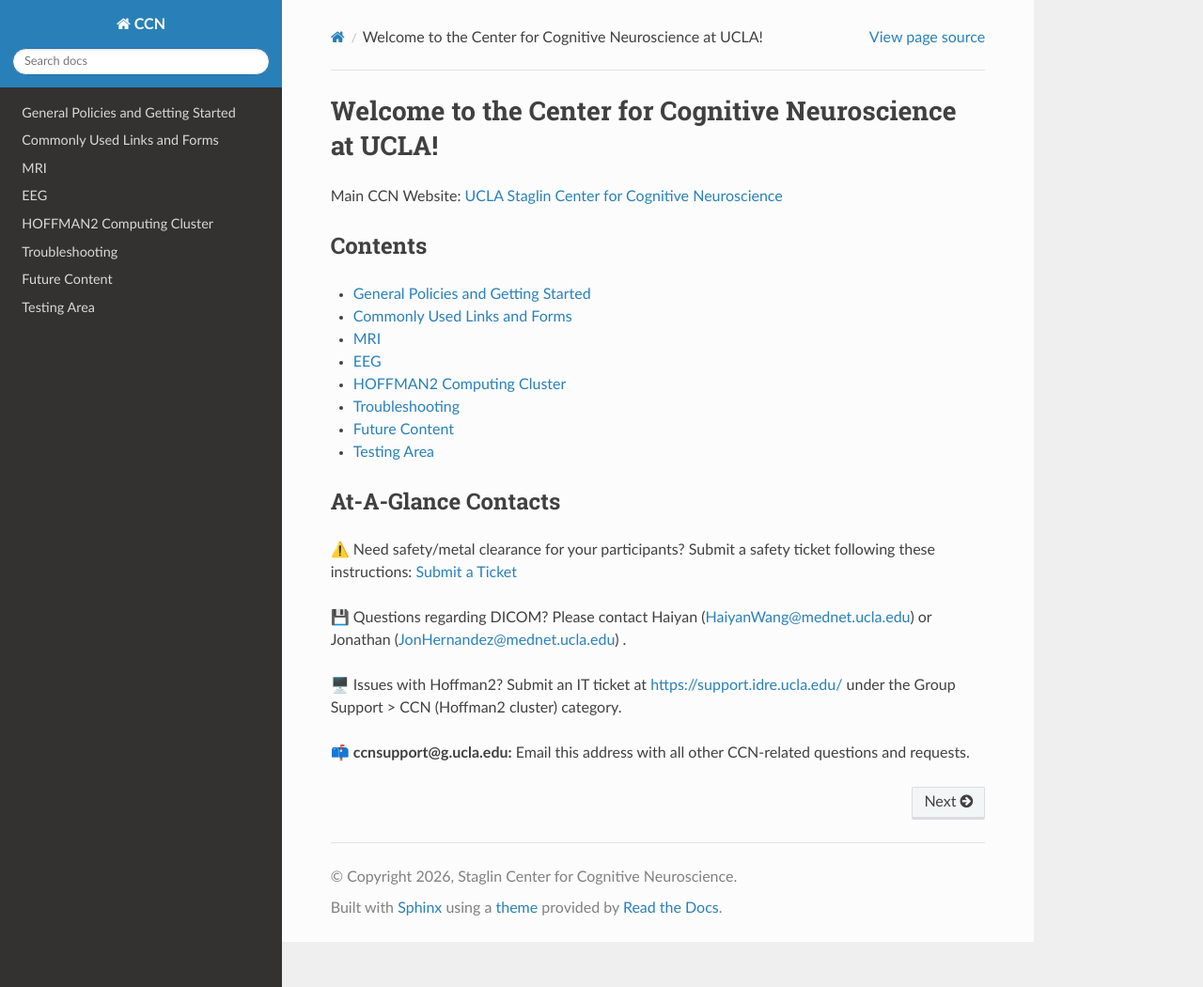
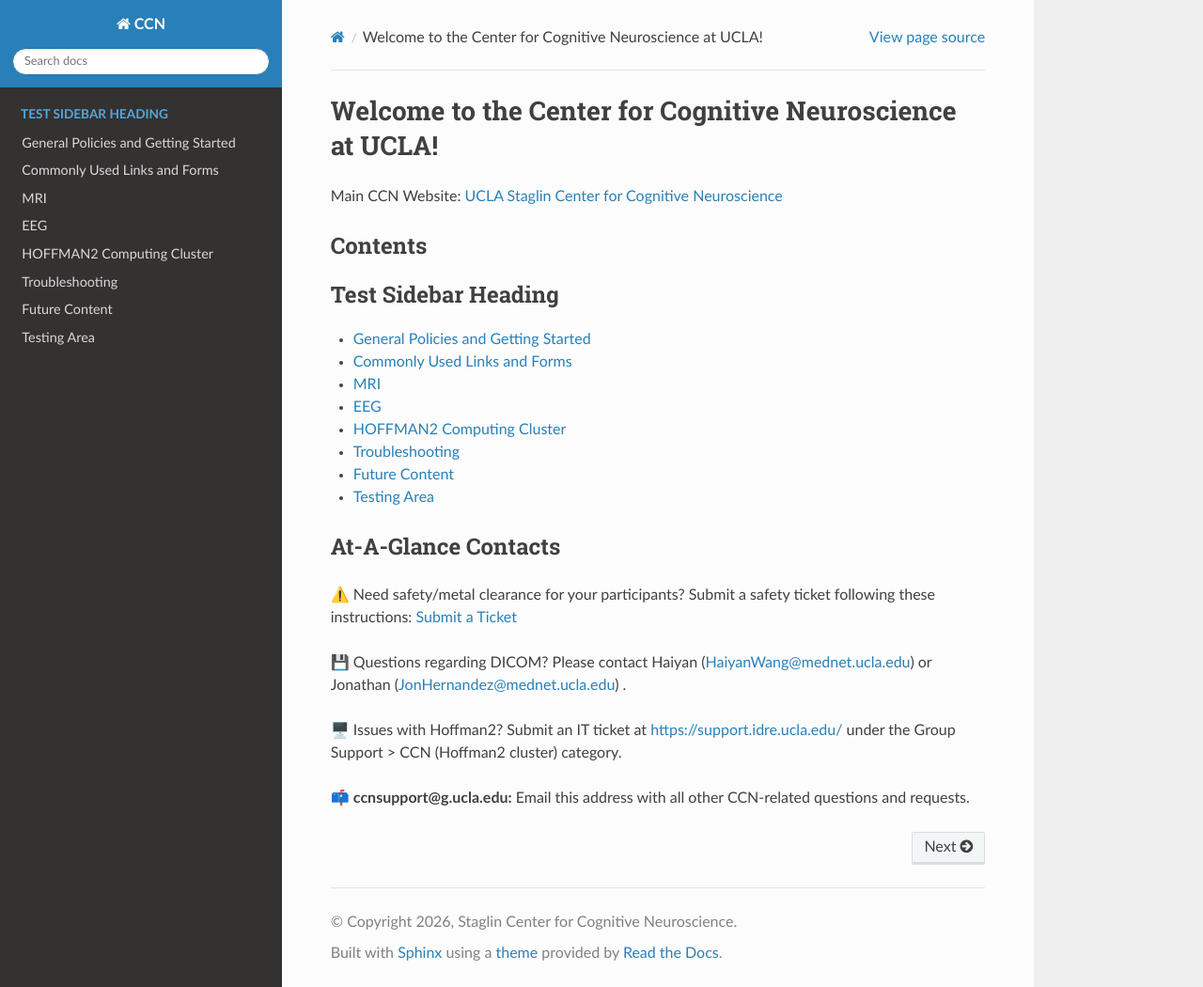
Before and after one commit to CCN-Support/CCN_Wiki, a Sphinx documentation site: the page built from docs/source/index.rst, in a window 1280 px wide and 1050 px high. Shown: the whole window at 94% size. Built offline with Sphinx 7.4.7 and the Read the Docs theme 3.1.0, drawn with Linux system fonts in a browser that asks for light colours.

Commit message:
Update index.rst

```diff
--- a/docs/source/index.rst
+++ b/docs/source/index.rst
@@ -8,6 +8,7 @@ Contents
 
 .. toctree::
    :maxdepth: 1
+   :caption: Test Sidebar Heading
 
    generalpolicies
    links-and-forms
```
